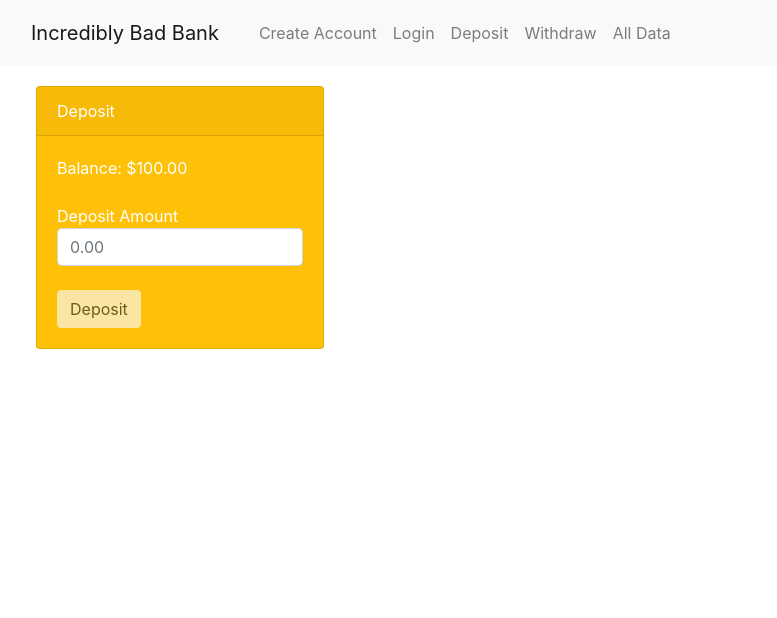
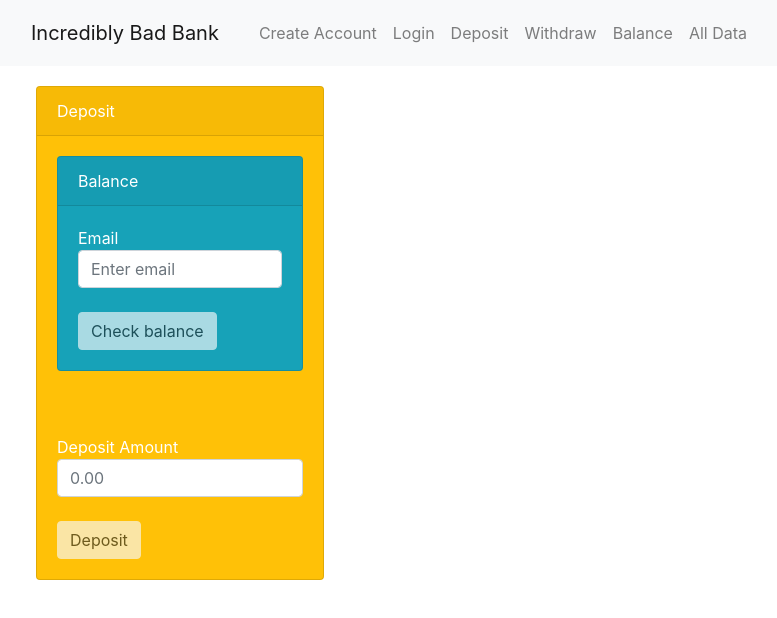
Before and after one commit to jessica-medley/banking-application, a React (Create React App) app: page /Deposit in a window 1280 px wide. Shown: the top 618 px of the page, without its empty margins (54-831 px from the left). Built offline with nearby package versions, Linux system fonts and the light colour scheme.

Commit message:
Wiring up balance page

```diff
--- a/src/App.js
+++ b/src/App.js
@@ -8,6 +8,7 @@ import CreateAccount from "./components/createaccount.js";
 import Login from "./components/login.js"
 import Deposit from "./components/deposit.js";
 import Withdraw from "./components/withdraw.js";
+import Balance from "./components/balance.js"
 import AllData from "./components/alldata.js";
 import NavBar from "./components/navbar";
 
@@ -26,9 +27,10 @@ export default function App() {
             <Route path="/index.html" element={<Home />} />
             <Route path="/CreateAccount/" element={<CreateAccount />} />
             <Route path="/Login/" element={<Login />} />
-            <Route path="/deposit/" element={<Deposit />} />
-            <Route path="/withdraw/" element={<Withdraw />} />
-            <Route path="/alldata/" element={<AllData />} />
+            <Route path="/Deposit/" element={<Deposit />} />
+            <Route path="/Withdraw/" element={<Withdraw />} />
+            <Route path="/Balance/" element={<Balance />} />
+            <Route path="/AllData/" element={<AllData />} />
           </Routes>
         </div>
       </UserContext.Provider>
--- a/src/components/balance.js
+++ b/src/components/balance.js
@@ -1,13 +1,97 @@
-import AppContext from "./app-context";
+// import AppContext from "./app-context";
+
+// export default function Balance() {
+//   const formatter = new Intl.NumberFormat("en-US", {
+//     style: "currency",
+//     currency: "USD",
+//   });
+//   return (
+//     <AppContext.Consumer>
+//       {({ balance }) => <>Balance: {formatter.format(balance)}</>}
+//     </AppContext.Consumer>
+//   );
+// }
+
+import React from 'react';
+import Card from './card';
+
+const formatter = new Intl.NumberFormat('en-US', {
+  style: 'currency',
+  currency: 'USD',
+});
 
 export default function Balance() {
-  const formatter = new Intl.NumberFormat("en-US", {
-    style: "currency",
-    currency: "USD",
-  });
+  const [show, setShow] = React.useState(true);
+  const [status, setStatus] = React.useState('');
+  const [balance, setBalance] = React.useState(0);
+  const [email, setEmail] = React.useState('');
+
+  function validate(field, label) {
+    if (!field) {
+      setStatus(alert('Error: Please enter ' + label));
+      setTimeout(() => setStatus(''), 3000);
+      return false;
+    }
+    return true;
+  }
+
+  async function handleCheckBalance() {
+    setStatus(''); // clear status before attempting to check balance
+    if (!validate(email, 'email')) return;
+
+    const url = `/account/user/${email}`;
+    const res = await fetch(url);
+    const data = await res.json();
+    console.log(data);
+    if (data.error) {
+      setStatus(data.error);
+      return;
+    }
+    setBalance(data.balance);
+    setShow(false);
+  }
+
+  function clearForm() {
+    setEmail('');
+    setShow(true);
+  }
   return (
-    <AppContext.Consumer>
-      {({ balance }) => <>Balance: {formatter.format(balance)}</>}
-    </AppContext.Consumer>
+    <Card
+      bgcolor="info"
+      header="Balance"
+      status={status}
+      body={
+        show ? (
+          <>
+            Email
+            <br />
+            <input
+              type="input"
+              className="form-control"
+              id="email"
+              placeholder="Enter email"
+              value={email}
+              onChange={(e) => setEmail(e.currentTarget.value)}
+            />
+            <br />
+            <button
+              disabled={!email}
+              type="submit"
+              className="btn btn-light"
+              onClick={() => handleCheckBalance()}
+            >
+              Check balance
+            </button>
+          </>
+        ) : (
+          <>
+            <h5>Balance: {formatter.format(balance)}</h5>
+            <button type="submit" className="btn btn-light" onClick={clearForm}>
+              Check balance again
+            </button>
+          </>
+        )
+      }
+    />
   );
 }
--- a/src/components/navbar.js
+++ b/src/components/navbar.js
@@ -35,7 +35,7 @@ export default function NavBar() {
                 className={({ isActive }) =>
                   isActive ? "active nav-link" : "nav-link"
                 }
-                to="/deposit/"
+                to="/Deposit/"
                 title="Make a deposit here"
               >
                 Deposit
@@ -44,7 +44,7 @@ export default function NavBar() {
                 className={({ isActive }) =>
                   isActive ? "active nav-link" : "nav-link"
                 }
-                to="/withdraw/"
+                to="/Withdraw/"
                 title="Make a withdraw here"
               >
                 Withdraw
@@ -53,7 +53,16 @@ export default function NavBar() {
                 className={({ isActive }) =>
                   isActive ? "active nav-link" : "nav-link"
                 }
-                to="/alldata/"
+                to="/Balance/"
+                title="All users input"
+              >
+                Balance
+              </NavLink>
+              <NavLink
+                className={({ isActive }) =>
+                  isActive ? "active nav-link" : "nav-link"
+                }
+                to="/AllData/"
                 title="All users input"
               >
                 All Data
```
Also changed, not shown: index.js (+18 -0 lines).
